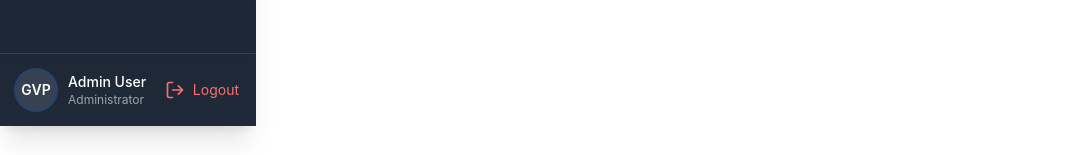
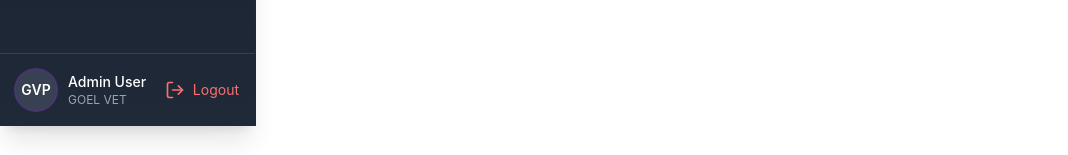
Before and after one commit to Mayank-Webseeder/shopifyAdmin_fronend, a React (Vite) app: page / in a window 1280 px wide. Shown: the part 674-829 px from the top of the page, without its empty margins (0-1068 px from the left). Built offline with nearby package versions, Linux system fonts and the light colour scheme; no server answers; sample sign-in values are in the browser's storage.

Commit message:
Updated sidebar

```diff
--- a/src/components/Sidebar.jsx
+++ b/src/components/Sidebar.jsx
@@ -51,12 +51,12 @@ function Sidebar() {
             <div className="flex items-center justify-between">
               {/* Admin Details */}
               <div className="flex items-center space-x-3">
-                <div className="h-10 w-10 rounded-full bg-gray-700 flex items-center justify-center ring-2 ring-blue-500/30">
+                <div className="h-10 w-10 rounded-full bg-gray-700 flex items-center justify-center ring-2 ring-purple-500/30">
                   <span className="text-sm font-semibold text-white">GVP</span>
                 </div>
                 <div className="flex flex-col">
                   <div className="text-sm font-medium text-white">Admin User</div>
-                  <div className="text-xs text-gray-400">Administrator</div>
+                  <div className="text-xs text-gray-400">GOEL VET</div>
                 </div>
               </div>
 
```
